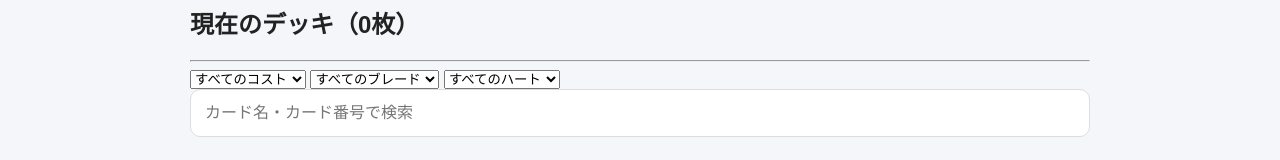
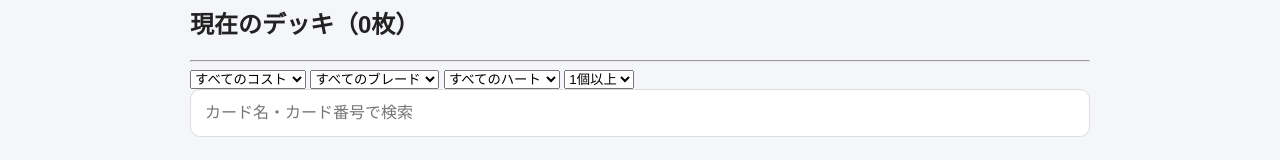
Before and after one commit to sakuratukuyomigames/loveca-deck-builder, a plain HTML site: page index.html in a window 1280 px wide. Shown: the part 204-364 px from the top of the page. Drawn offline with Linux system fonts and the light colour scheme; no server answers.

Commit message:
index.html を更新

```diff
--- a/index.html
+++ b/index.html
@@ -142,6 +142,15 @@
   <option value="紫">紫ハート</option>
   <option value="桃">桃ハート</option>
   <option value="ALL">ALLハート</option>
+</select>
+
+<select id="heart-count-filter">
+  <option value="1">1個以上</option>
+  <option value="2">2個以上</option>
+  <option value="3">3個以上</option>
+  <option value="4">4個以上</option>
+  <option value="5">5個以上</option>
+  <option value="6">6個以上</option>
 </select>
 
     <input id="search" placeholder="カード名・カード番号で検索">
```
